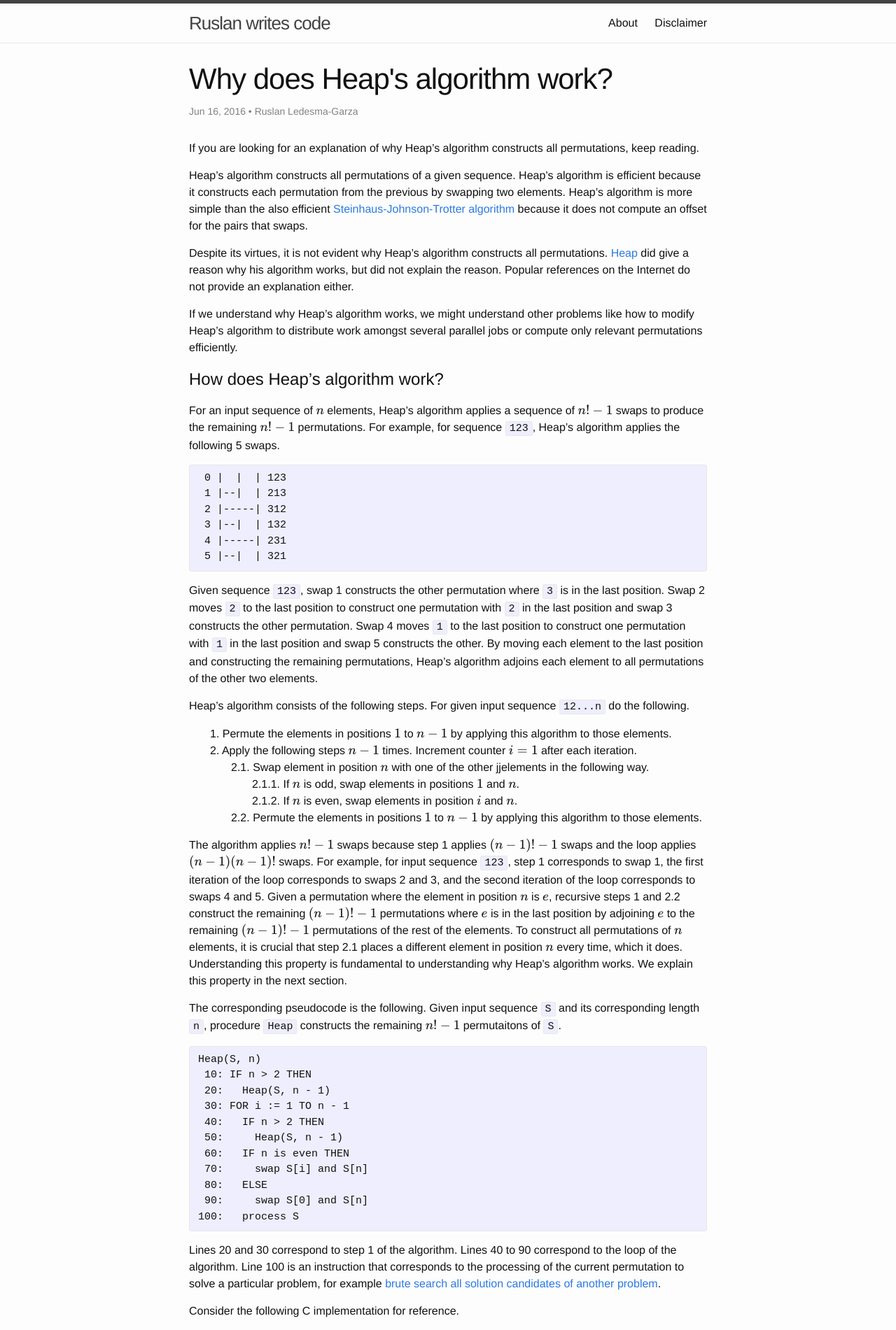
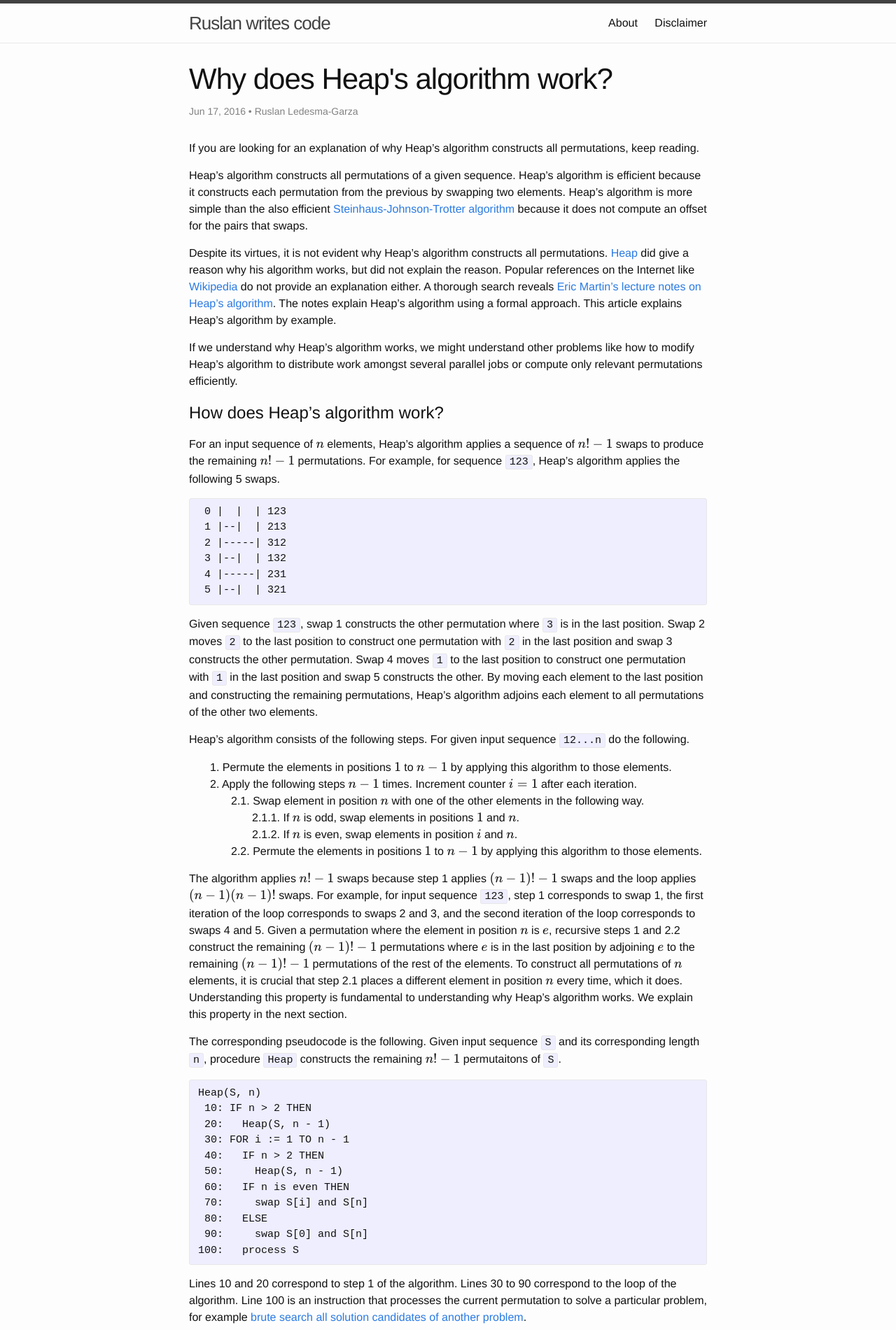
Before and after one commit to mrrusof/mrrusof.github.io, a Jekyll site: the page built from _posts/2016-06-17-why-does-heap-work.markdown, in a window 1280 px wide. Shown: the top 1901 px of the page at 70% size. Built offline with Jekyll 4.4.1, drawn with Linux system fonts in a browser that asks for light colours; formulas are drawn with MathJax 3; comment, search, counter and statistics services are not loaded; some of the changed text lies outside the part shown.

Commit message:
Finish Why does Heap's algorithm work?

```diff
--- a/_includes/head.html
+++ b/_includes/head.html
@@ -21,6 +21,11 @@
 
   </script>
 
+  <script type="text/x-mathjax-config">
+    MathJax.Hub.Config({
+      tex2jax: {inlineMath: [['$@','@$'], ['\\(','\\)']]}
+    });
+  </script>
   <script type="text/javascript" async
 	  src="https://cdn.mathjax.org/mathjax/latest/MathJax.js?config=TeX-MML-AM_CHTML">
     </script>
--- a/_posts/2016-05-26-arbitrage.markdown
+++ b/_posts/2016-05-26-arbitrage.markdown
@@ -946,8 +946,7 @@ The corresponding implementation is ranked 8th place as of 2016.05.26.
   </dt>
   <dd>
     <a href="https://ecommons.cornell.edu/bitstream/handle/1813/5941/72-145.pdf">Enumeration of the elementary circuits of a directed graph</a>.
-    R. Tarjan, SIAM Journal on Computing, 2 (1973), pp. 211-216
-    http://dx.doi.org/10.1137/0202017
+    R. Tarjan, SIAM Journal on Computing, 2(3) (1973), pp. 211-216
   </dd>
 </dl>
 
--- a/_posts/2016-06-17-why-does-heap-work.markdown
+++ b/_posts/2016-06-17-why-does-heap-work.markdown
@@ -1,9 +1,9 @@
 ---
 layout: post
 title: Why does Heap's algorithm work?
-date: 2016-06-16
+date: 2016-06-17
 author: Ruslan Ledesma-Garza
-summary: Permutations are easy, right?
+summary: Heap's algorithm for constructing all permutations is efficient and simple but not easy to understand. This article explains Heap's algorithm by example.
 ---
 
 If you are looking for an explanation of why Heap's algorithm constructs all permutations, keep reading.
@@ -14,13 +14,16 @@ Heap's algorithm is more simple than the also efficient [Steinhaus-Johnson-Trott
 
 Despite its virtues, it is not evident why Heap's algorithm constructs all permutations.
 [Heap](#heap) did give a reason why his algorithm works, but did not explain the reason.
-Popular references on the Internet do not provide an explanation either.
+Popular references on the Internet like [Wikipedia](https://en.wikipedia.org/wiki/Heap%27s_algorithm) do not provide an explanation either.
+A thorough search reveals [Eric Martin's lecture notes on Heap's algorithm](#martin).
+The notes explain Heap's algorithm using a formal approach.
+This article explains Heap's algorithm by example.
 
 If we understand why Heap's algorithm works, we might understand other problems like how to modify Heap's algorithm to distribute work amongst several parallel jobs or compute only relevant permutations efficiently.
 
 # How does Heap's algorithm work?
 
-For an input sequence of $$n$$ elements, Heap's algorithm applies a sequence of $$n! - 1$$ swaps to produce the remaining $$n! - 1$$ permutations.
+For an input sequence of $@n@$ elements, Heap's algorithm applies a sequence of $@n! - 1@$ swaps to produce the remaining $@n! - 1@$ permutations.
 For example, for sequence `123`, Heap's algorithm applies the following 5 swaps.
 
 {% highlight asciidoc %}
@@ -40,21 +43,39 @@ By moving each element to the last position and constructing the remaining permu
 Heap's algorithm consists of the following steps.
 For given input sequence `12...n` do the following.
 
-1. Permute the elements in positions $$1$$ to $$n - 1$$ by applying this algorithm to those elements.
-2. Apply the following steps $$n - 1$$ times. Increment counter $$i = 1$$ after each iteration.
-   1. Swap element in position $$n$$ with one of the other jjelements in the following way.
-      1. If $$n$$ is odd, swap elements in positions $$1$$ and $$n$$.
-      2. If $$n$$ is even, swap elements in position $$i$$ and $$n$$.
-   2. Permute the elements in positions $$1$$ to $$n - 1$$ by applying this algorithm to those elements.
+<ol class="numbered-ol">
+  <li class="numbered-li">
+    Permute the elements in positions $@1@$ to $@n - 1@$ by applying this algorithm to those elements.
+  </li>
+  <li class="numbered-li">
+    Apply the following steps $@n - 1@$ times. Increment counter $@i = 1@$ after each iteration.
+    <ol class="numbered-ol">
+      <li class="numbered-li">
+        Swap element in position $@n@$ with one of the other elements in the following way.
+        <ol class="numbered-ol">
+          <li class="numbered-li">
+            If $@n@$ is odd, swap elements in positions $@1@$ and $@n@$.
+          </li>
+          <li class="numbered-li">
+            If $@n@$ is even, swap elements in position $@i@$ and $@n@$.
+          </li>
+        </ol>
+      </li>
+      <li class="numbered-li">
+        Permute the elements in positions $@1@$ to $@n - 1@$ by applying this algorithm to those elements.
+      </li>
+    </ol>
+  </li>
+</ol>
 
-The algorithm applies $$n! - 1$$ swaps because step 1 applies $$(n - 1)! - 1$$ swaps and the loop applies $$(n - 1)(n - 1)!$$ swaps. For example, for input sequence `123`, step 1 corresponds to swap 1, the first iteration of the loop corresponds to swaps 2 and 3, and the second iteration of the loop corresponds to swaps 4 and 5.
-Given a permutation where the element in position $$n$$ is $$e$$, recursive steps 1 and 2.2 construct the remaining $$(n - 1)! - 1$$ permutations where $$e$$ is in the last position by adjoining $$e$$ to the remaining $$(n - 1)! - 1$$ permutations of the rest of the elements.
-To construct all permutations of $$n$$ elements, it is crucial that step 2.1 places a different element in position $$n$$ every time, which it does.
+The algorithm applies $@n! - 1@$ swaps because step 1 applies $@(n - 1)! - 1@$ swaps and the loop applies $@(n - 1)(n - 1)!@$ swaps. For example, for input sequence `123`, step 1 corresponds to swap 1, the first iteration of the loop corresponds to swaps 2 and 3, and the second iteration of the loop corresponds to swaps 4 and 5.
+Given a permutation where the element in position $@n@$ is $@e@$, recursive steps 1 and 2.2 construct the remaining $@(n - 1)! - 1@$ permutations where $@e@$ is in the last position by adjoining $@e@$ to the remaining $@(n - 1)! - 1@$ permutations of the rest of the elements.
+To construct all permutations of $@n@$ elements, it is crucial that step 2.1 places a different element in position $@n@$ every time, which it does.
 Understanding this property is fundamental to understanding why Heap's algorithm works.
 We explain this property in the next section.
 
 The corresponding pseudocode is the following.
-Given input sequence `S` and its corresponding length `n`, procedure `Heap` constructs the remaining $$n! - 1$$ permutaitons of `S`.
+Given input sequence `S` and its corresponding length `n`, procedure `Heap` constructs the remaining $@n! - 1@$ permutaitons of `S`.
 
 {% highlight asciidoc %}
 Heap(S, n)
@@ -70,9 +91,9 @@ Heap(S, n)
 100:   process S
 {% endhighlight %}
 
-Lines 20 and 30 correspond to step 1 of the algorithm.
-Lines 40 to 90 correspond to the loop of the algorithm.
-Line 100 is an instruction that corresponds to the processing of the current permutation to solve a particular problem, for example [brute search all solution candidates of another problem](http://marknelson.us/2002/03/01/next-permutation/).
+Lines 10 and 20 correspond to step 1 of the algorithm.
+Lines 30 to 90 correspond to the loop of the algorithm.
+Line 100 is an instruction that processes the current permutation to solve a particular problem, for example [brute search all solution candidates of another problem](http://marknelson.us/2002/03/01/next-permutation/).
 
 Consider the following C implementation for reference.
 
@@ -453,11 +474,43 @@ Do you have any questions, comments, suggestions? Let me know in the comments.
 
 <dl>
   <dt id="heap">
-  Heap
+    Heap
   </dt>
   <dd>
-  http://comjnl.oxfordjournals.org/content/6/3/293.full.pdf
+    <a href="http://comjnl.oxfordjournals.org/content/6/3/293.full.pdf">Permutations by interchanges</a>.
+    B. R. Heap, The Computer Journal, 6(3) (1963), pp. 293-298
+  </dd>
+  <dt id="martin">
+    Martin
+  </dt>
+  <dd>
+    Martin, Eric. "Notes on Cryptarithm Solver and Perutations." Principles of Programming. University of South Wales, n.d. Web. 11 June 2016. <a href="https://webcms3.cse.unsw.edu.au/COMP9021/15s2/resources/1544">https://webcms3.cse.unsw.edu.au/COMP9021/15s2/resources/1544</a>.
   </dd>
 </dl>
-- Eric Martin's lecture notes on Principles of Programming.
-https://webcms3.cse.unsw.edu.au/COMP9021/15s2/resources/1544
+
+
+
+# Comments
+
+<div id="disqus_thread"></div>
+<script>
+    /**
+     *  RECOMMENDED CONFIGURATION VARIABLES: EDIT AND UNCOMMENT THE SECTION BELOW TO INSERT DYNAMIC VALUES FROM YOUR PLATFORM OR CMS.
+     *  LEARN WHY DEFINING THESE VARIABLES IS IMPORTANT: https://disqus.com/admin/universalcode/#configuration-variables
+     */
+    var disqus_config = function () {
+        this.page.url = 'http://ruslanledesma.com/2016/06/17/why-does-heap-work.html';  // Replace PAGE_URL with your page's canonical URL variable
+        this.page.identifier = '2016-06-17-why-does-heap-work'; // Replace PAGE_IDENTIFIER with your page's unique identifier variable
+    };
+    (function() {  // DON'T EDIT BELOW THIS LINE
+        var d = document, s = d.createElement('script');
+
+        s.src = '//definecode.disqus.com/embed.js';
+
+        s.setAttribute('data-timestamp', +new Date());
+        (d.head || d.body).appendChild(s);
+    })();
+</script>
+<noscript>Please enable JavaScript to view the <a
+        href="https://disqus.com/?ref_noscript"
+        rel="nofollow">comments powered by Disqus.</a></noscript>
--- a/_sass/_base.scss
+++ b/_sass/_base.scss
@@ -74,9 +74,9 @@ li {
     }
 }
 
-ol { counter-reset: item }
-li { display: block }
-li:before { content: counters(item, ".") ". "; counter-increment: item }
+.numbered-ol { counter-reset: item }
+.numbered-li { display: block }
+.numbered-li:before { content: counters(item, ".") ". "; counter-increment: item }
 
 
 /**
```
